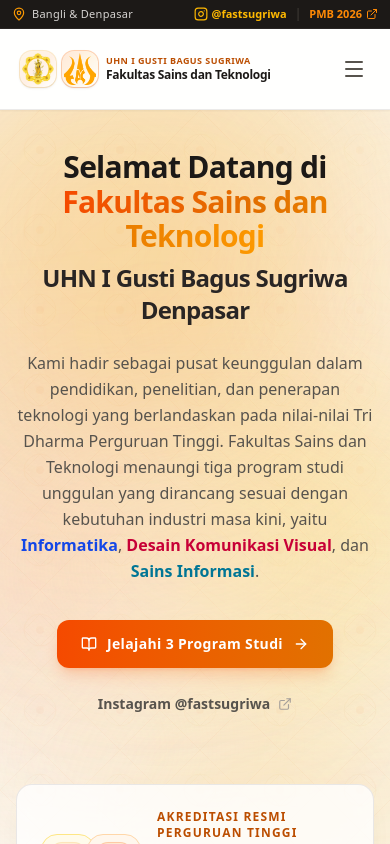
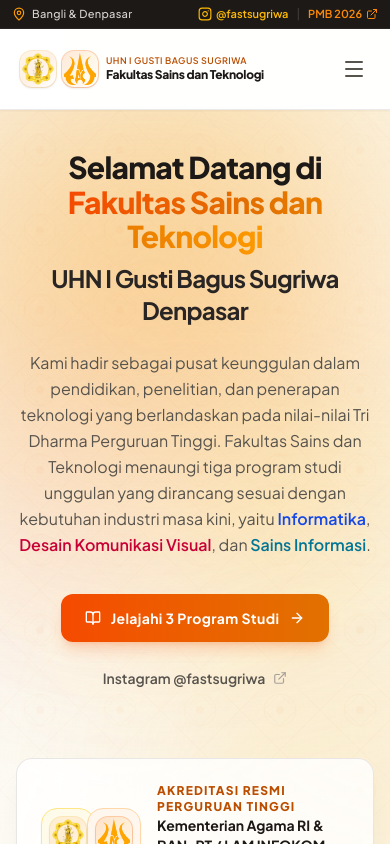
Before and after one commit to fast-uhnsugriwa/WebsiteFast, a React (Vite) app: page / in a window 390 px wide. Shown: the top 844 px of the page. Built offline with nearby package versions, Linux system fonts and the light colour scheme.

Commit message:
Fix mobile scroll glitch and cross-device font consistency

```diff
--- a/index.html
+++ b/index.html
@@ -12,7 +12,7 @@
     <meta name="twitter:card" content="summary_large_image" />
     <link rel="preconnect" href="https://fonts.googleapis.com">
     <link rel="preconnect" href="https://fonts.gstatic.com" crossorigin>
-    <link href="https://fonts.googleapis.com/css2?family=Plus+Jakarta+Sans:ital,wght@0,300;0,400;0,500;0,600;0,700;0,800;1,400&family=Cinzel:wght@600;700;800&family=Space+Grotesk:wght@500;600;700&display=swap" rel="stylesheet">
+    <link href="https://fonts.googleapis.com/css2?family=Inter:wght@400;500;600;700;800&family=Plus+Jakarta+Sans:ital,wght@0,300;0,400;0,500;0,600;0,700;0,800;1,400&family=Cinzel:wght@600;700;800&family=Space+Grotesk:wght@500;600;700&display=swap" rel="stylesheet">
   </head>
   <body class="bg-stone-50 text-stone-800 antialiased font-sans selection:bg-amber-500 selection:text-white">
     <div id="root"></div>
--- a/src/components/CinematicLightBackground.tsx
+++ b/src/components/CinematicLightBackground.tsx
@@ -89,12 +89,13 @@
   if (variant === 'ambient') {
     return (
       <div
-        className={`fixed inset-0 overflow-hidden pointer-events-none select-none z-0 ${className}`}
+        className={`absolute inset-0 overflow-hidden pointer-events-none select-none z-0 ${className}`}
         aria-hidden="true"
+        style={{ transform: 'translateZ(0)' }}
       >
         {/* Ambient Moving White Luminescence */}
         <div
-          className="absolute top-10 left-1/3 w-[520px] h-[520px] rounded-full blur-[130px] opacity-35 animate-cinematic-white"
+          className="absolute top-10 left-1/3 w-[320px] sm:w-[520px] h-[320px] sm:h-[520px] rounded-full blur-[80px] sm:blur-[130px] opacity-35 animate-cinematic-white"
           style={{
             background:
               'radial-gradient(circle, rgba(255, 255, 255, 0.95) 0%, rgba(254, 240, 138, 0.4) 35%, transparent 70%)'
@@ -103,7 +104,7 @@
 
         {/* Soft Golden Yellow Drift - Top Right */}
         <div
-          className="absolute -top-40 right-[-10%] w-[650px] h-[650px] rounded-full blur-[160px] opacity-25 animate-cinematic-yellow"
+          className="absolute -top-40 right-[-10%] w-[400px] sm:w-[650px] h-[400px] sm:h-[650px] rounded-full blur-[100px] sm:blur-[160px] opacity-25 animate-cinematic-yellow"
           style={{
             background:
               'radial-gradient(circle, rgba(253, 224, 71, 0.75) 0%, rgba(245, 158, 11, 0.4) 50%, transparent 75%)'
@@ -112,7 +113,7 @@
 
         {/* Warm Orange Drift - Center Left */}
         <div
-          className="absolute top-1/3 -left-36 w-[600px] h-[600px] rounded-full blur-[150px] opacity-20 animate-cinematic-orange"
+          className="absolute top-1/3 -left-36 w-[380px] sm:w-[600px] h-[380px] sm:h-[600px] rounded-full blur-[90px] sm:blur-[150px] opacity-20 animate-cinematic-orange"
           style={{
             background:
               'radial-gradient(circle, rgba(249, 115, 22, 0.7) 0%, rgba(251, 146, 60, 0.35) 55%, transparent 80%)'
@@ -121,7 +122,7 @@
 
         {/* Subtle Golden Amber Pulse - Lower Middle */}
         <div
-          className="absolute bottom-10 right-1/3 w-[500px] h-[500px] rounded-full blur-[140px] opacity-20 animate-cinematic-amber"
+          className="absolute bottom-10 right-1/3 w-[320px] sm:w-[500px] h-[320px] sm:h-[500px] rounded-full blur-[90px] sm:blur-[140px] opacity-20 animate-cinematic-amber"
           style={{
             background:
               'radial-gradient(circle, rgba(251, 191, 36, 0.65) 0%, rgba(234, 88, 12, 0.25) 50%, transparent 75%)'
--- a/src/index.css
+++ b/src/index.css
@@ -1,9 +1,20 @@
 @import "tailwindcss";
+
+/* Override Tailwind font-sans so every device (Android, iOS, Desktop) uses
+   Plus Jakarta Sans as primary typeface, eliminating font mismatches. */
+@theme {
+  --font-sans: 'Plus Jakarta Sans', 'Inter', system-ui, -apple-system,
+    BlinkMacSystemFont, 'Segoe UI', Roboto, 'Helvetica Neue', Arial,
+    'Noto Sans', sans-serif, 'Apple Color Emoji', 'Segoe UI Emoji',
+    'Segoe UI Symbol', 'Noto Color Emoji';
+}
 
 @layer base {
   html {
     scroll-behavior: smooth;
-    font-family: 'Plus Jakarta Sans', system-ui, -apple-system, BlinkMacSystemFont, 'Segoe UI', Roboto, Oxygen, sans-serif;
+    -webkit-font-smoothing: antialiased;
+    -moz-osx-font-smoothing: grayscale;
+    text-rendering: optimizeLegibility;
   }
 }
 
@@ -119,36 +130,58 @@
 .animate-cinematic-amber {
   animation: cinematic-drift-amber 11s cubic-bezier(0.4, 0, 0.2, 1) infinite alternate;
   will-change: transform;
+  contain: layout paint;
 }
 
 .animate-cinematic-orange {
   animation: cinematic-drift-orange 13s cubic-bezier(0.4, 0, 0.2, 1) infinite alternate;
   will-change: transform;
+  contain: layout paint;
 }
 
 .animate-cinematic-yellow {
   animation: cinematic-drift-yellow 9s cubic-bezier(0.4, 0, 0.2, 1) infinite alternate;
   will-change: transform;
+  contain: layout paint;
 }
 
 .animate-cinematic-white {
   animation: cinematic-drift-white 8s cubic-bezier(0.4, 0, 0.2, 1) infinite alternate;
   will-change: transform, opacity;
+  contain: layout paint;
 }
 
 .animate-cinematic-white-spot {
   animation: cinematic-white-spot 6s ease-in-out infinite alternate;
   will-change: transform, opacity;
+  contain: layout paint;
 }
 
 .animate-cinematic-beam {
   animation: cinematic-beam 10s cubic-bezier(0.4, 0, 0.2, 1) infinite alternate;
   will-change: transform, opacity;
+  contain: layout paint;
 }
 
 .animate-cinematic-pulse {
   animation: cinematic-pulse-slow 7s ease-in-out infinite;
   will-change: transform, opacity;
+  contain: layout paint;
+}
+
+/* Disable heavy blur animations on mobile to prevent scroll repaint glitches */
+@media (max-width: 768px) {
+  .animate-cinematic-amber,
+  .animate-cinematic-orange,
+  .animate-cinematic-yellow,
+  .animate-cinematic-white,
+  .animate-cinematic-white-spot,
+  .animate-cinematic-beam,
+  .animate-cinematic-pulse {
+    animation: none !important;
+    will-change: auto;
+    contain: none;
+  }
 }
 
 @media (prefers-reduced-motion: reduce) {
```
